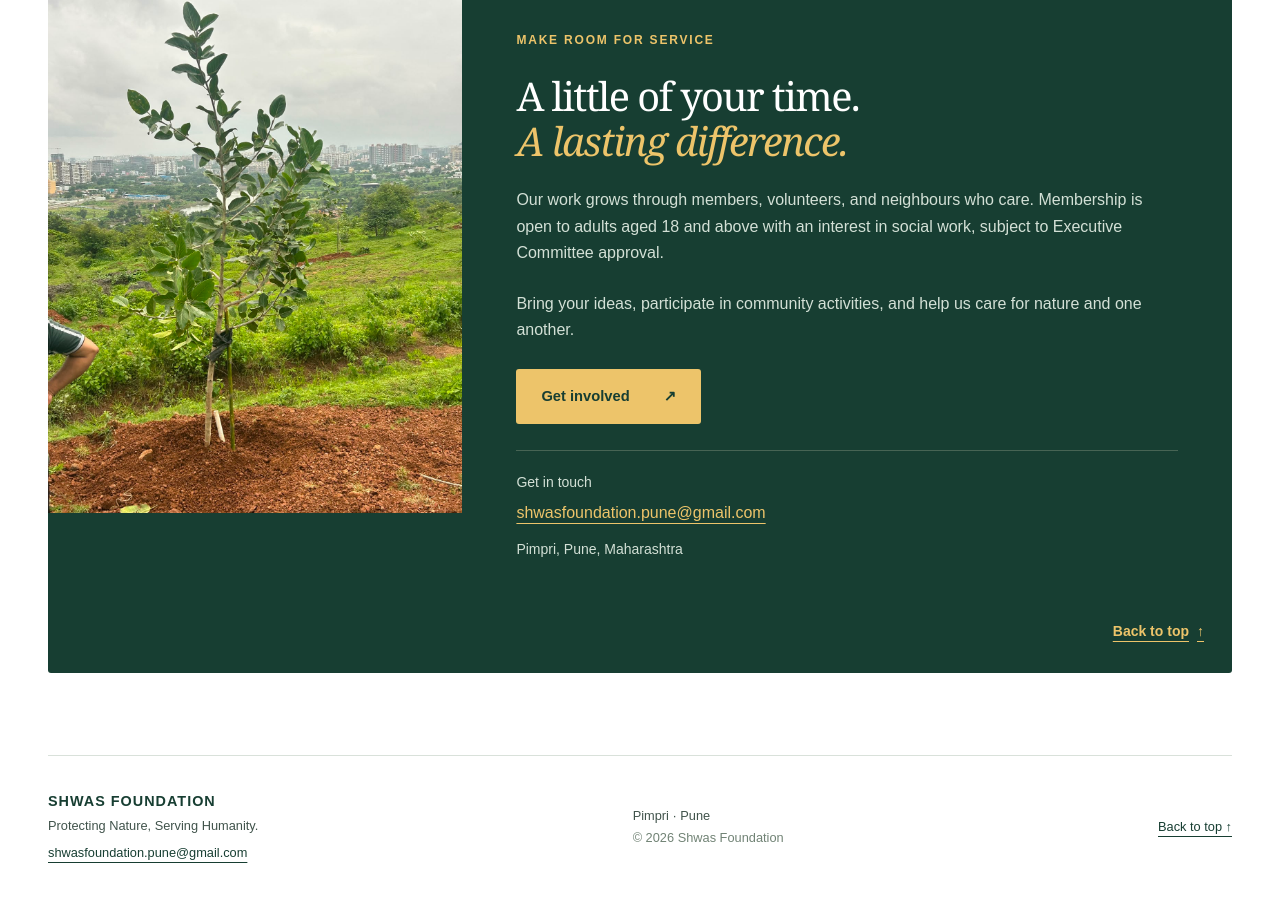
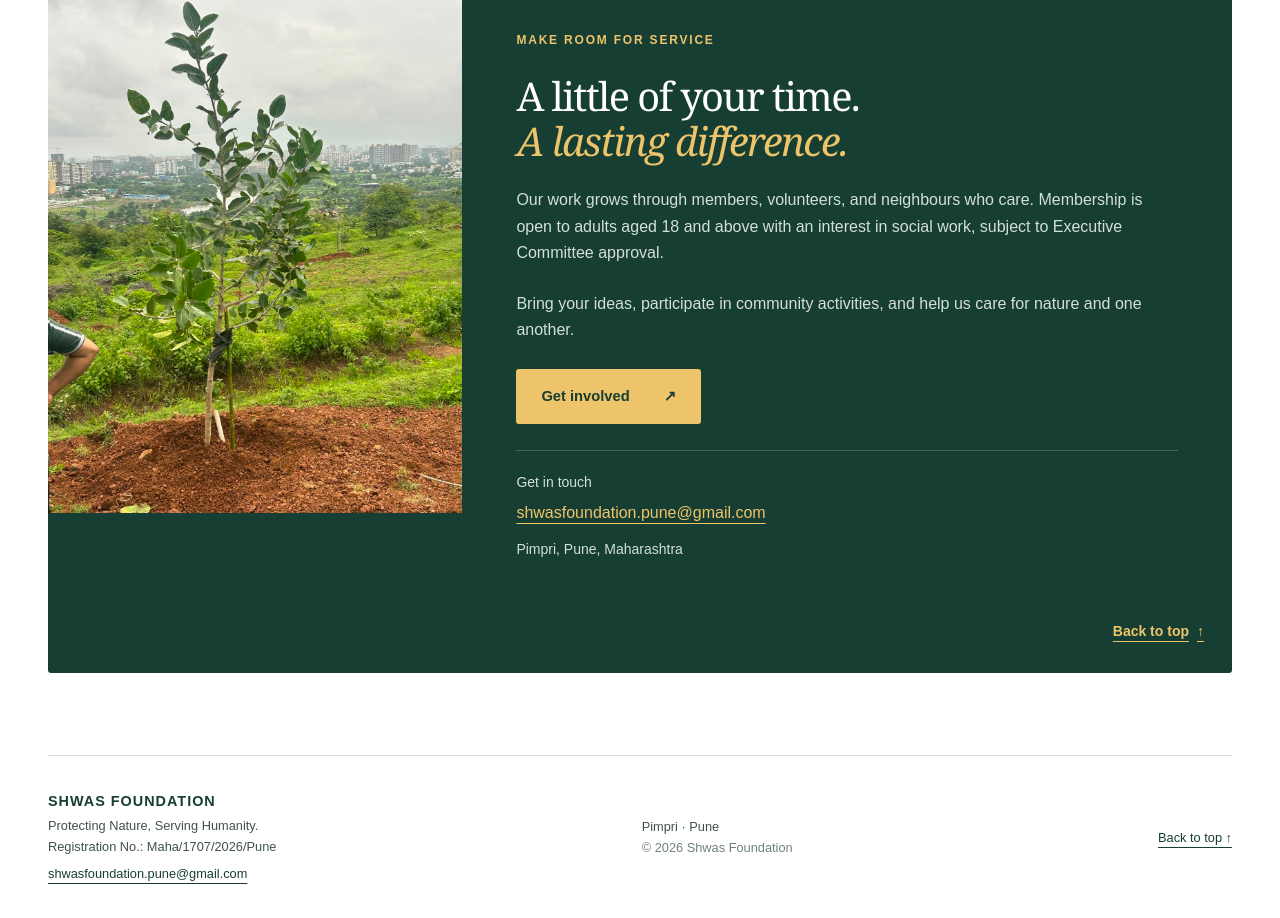
Before and after one commit to shwasfoundationpune/Shwas, a plain HTML site: page public/index.html in a window 1280 px wide. Shown: the part 6329-7247 px from the top of the page. Before the commit the page ends 7226 px from the top, so only its background shows below. Drawn offline with Linux system fonts and the light colour scheme.

Commit message:
Add foundation registration number to website footer

```diff
--- a/public/index.html
+++ b/public/index.html
@@ -21,7 +21,7 @@
 <section class="people section" id="people"><div class="wrap"><div class="section-head"><div><p class="eyebrow">OUR PEOPLE</p><h2>Local people.<br><em>Shared purpose.</em></h2></div><p>Meet the trustees behind Shwas Foundation.</p></div><div class="people-photos"><figure><img src="assets/our-people-1.jpg" width="1280" height="787" loading="lazy" alt="A group portrait of the Shwas Foundation team against a green leafy backdrop"></figure><figure><img src="assets/our-people-2.jpg" width="1600" height="739" loading="lazy" alt="Shwas Foundation team members sitting together on a green hillside"></figure></div><div class="trustees"><div><h3>Narasimhulu Anjanaiah Dasari</h3><p>Chairman</p></div><div><h3>Dilipkumar Trikambhai Tarak</h3><p>Vice-Chairman</p></div><div><h3>Dr. Sunil Pandit Mahajan</h3><p>Secretary</p></div><div><h3>Ramkishan Ganeshlal Agrawal</h3><p>Treasurer</p></div><div><h3>Krishnan Konath Alvalappil</h3><p>Member</p></div><div><h3>Nitesh Babulal Sutar</h3><p>Member</p></div><div><h3>Aditya Mafatlal Patel</h3><p>Member</p></div></div></div><div class="section-return"><a href="#top">Back to top <span aria-hidden="true">↑</span></a></div></section>
 <section class="involved wrap" id="involved"><div class="join-image"><img src="assets/sapling.jpg" width="1200" height="1600" loading="lazy" alt="A newly planted sapling on the green hillside at Alandi"></div><div class="join-copy"><p class="eyebrow">MAKE ROOM FOR SERVICE</p><h2>A little of your time.<br><em>A lasting difference.</em></h2><p>Our work grows through members, volunteers, and neighbours who care. Membership is open to adults aged 18 and above with an interest in social work, subject to Executive Committee approval.</p><p>Bring your ideas, participate in community activities, and help us care for nature and one another.</p><a class="button join-enquiry" href="#contact" data-enquiry-open aria-haspopup="dialog">Get involved <span aria-hidden="true">↗</span></a><div class="join-footer" id="contact" tabindex="-1"><p class="contact-label">Get in touch</p><a class="contact-email" href="mailto:shwasfoundation.pune@gmail.com">shwasfoundation.pune@gmail.com</a><p class="contact-location">Pimpri, Pune, Maharashtra</p></div></div><div class="section-return"><a href="#top">Back to top <span aria-hidden="true">↑</span></a></div></section>
 </main>
-<footer class="wrap"><div><strong>SHWAS FOUNDATION</strong><p>Protecting Nature, Serving Humanity.</p><a class="contact-email" href="mailto:shwasfoundation.pune@gmail.com">shwasfoundation.pune@gmail.com</a></div><p>Pimpri · Pune<br><span>© 2026 Shwas Foundation</span></p><a href="#top">Back to top ↑</a></footer>
+<footer class="wrap"><div><strong>SHWAS FOUNDATION</strong><p>Protecting Nature, Serving Humanity.</p><p>Registration No.: Maha/1707/2026/Pune</p><a class="contact-email" href="mailto:shwasfoundation.pune@gmail.com">shwasfoundation.pune@gmail.com</a></div><p>Pimpri · Pune<br><span>© 2026 Shwas Foundation</span></p><a href="#top">Back to top ↑</a></footer>
 <script>
 (() => {
   const header = document.querySelector('header');
```
